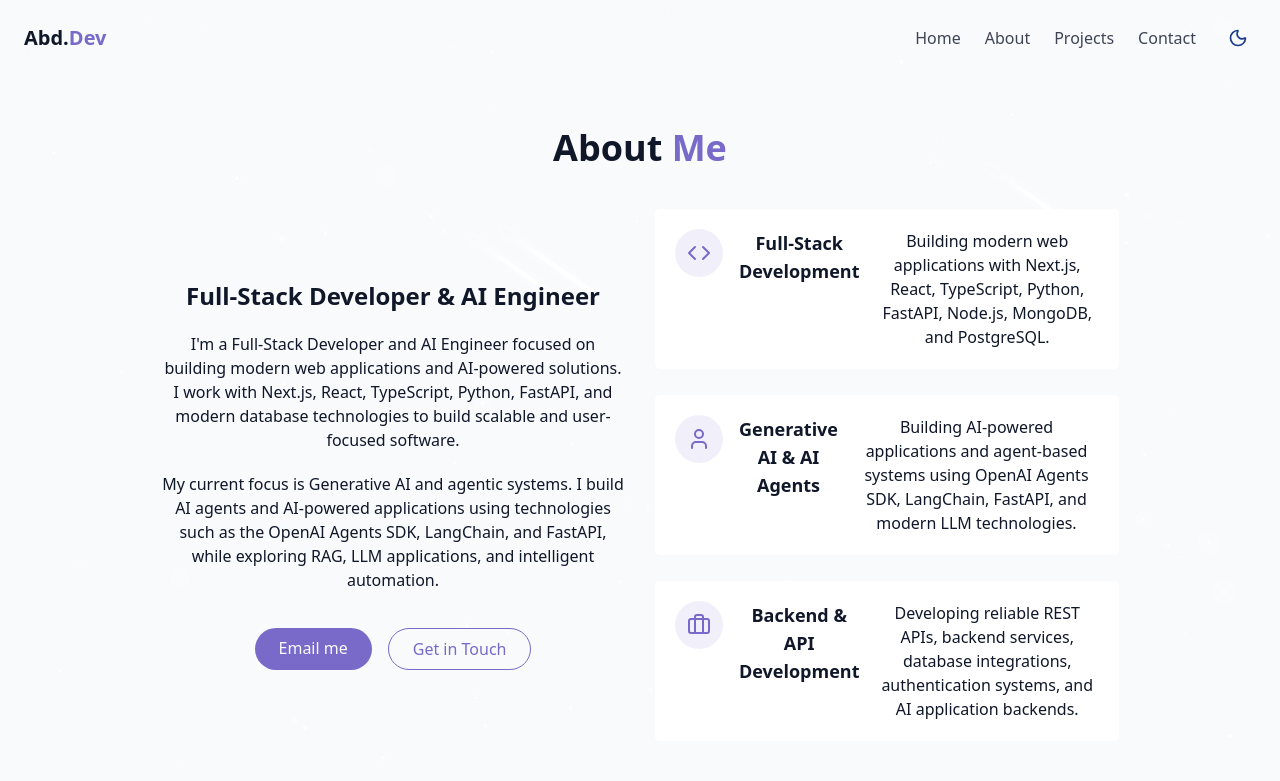
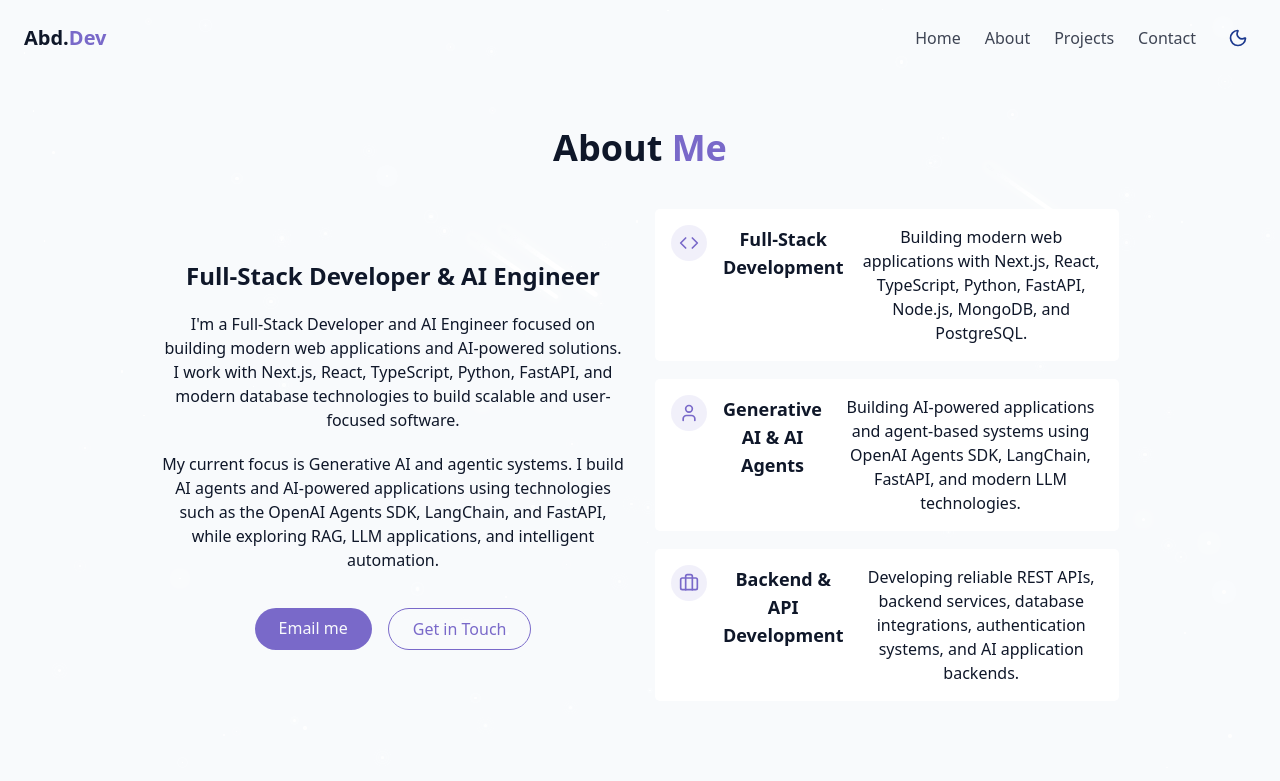
Before and after one commit to abdullahN111/portfolioabd-v2, a React (Vite) app: page /about in a window 1280 px wide. Shown: the top 781 px of the page. Built offline with nearby package versions, Linux system fonts and the light colour scheme.

Commit message:
added new content

```diff
--- a/src/components/AboutSection.jsx
+++ b/src/components/AboutSection.jsx
@@ -46,11 +46,11 @@ const AboutSection = () => {
             </div>
           </div>
 
-          <div className="grid grid-cols-1 gap-6">
-            <div className="gradient-border p-5 card-hover">
+          <div className="grid grid-cols-1 gap-4">
+            <div className="gradient-border p-4 card-hover">
               <div className="flex items-start gap-4">
-                <div className="p-3 rounded-full bg-primary/10">
-                  <Code className="h-6 w-6 text-primary" />
+                <div className="p-2 rounded-full bg-primary/10">
+                  <Code className="h-5 w-5 text-primary" />
                 </div>
                 <h4 className="font-semibold text-lg">
                   Full-Stack Development
@@ -62,10 +62,10 @@ const AboutSection = () => {
               </div>
             </div>
 
-            <div className="gradient-border p-5 card-hover">
+            <div className="gradient-border p-4 card-hover">
               <div className="flex items-start gap-4">
-                <div className="p-3 rounded-full bg-primary/10">
-                  <User className="h-6 w-6 text-primary" />
+                <div className="p-2 rounded-full bg-primary/10">
+                  <User className="h-5 w-5 text-primary" />
                 </div>
                 <h4 className="font-semibold text-lg">
                   Generative AI & AI Agents
@@ -78,10 +78,10 @@ const AboutSection = () => {
               </div>
             </div>
 
-            <div className="gradient-border p-5 card-hover">
+            <div className="gradient-border p-4 card-hover">
               <div className="flex items-start gap-4">
-                <div className="p-3 rounded-full bg-primary/10">
-                  <Briefcase className="h-6 w-6 text-primary" />
+                <div className="p-2 rounded-full bg-primary/10">
+                  <Briefcase className="h-5 w-5 text-primary" />
                 </div>
                 <h4 className="font-semibold text-lg">
                   Backend & API Development
```
